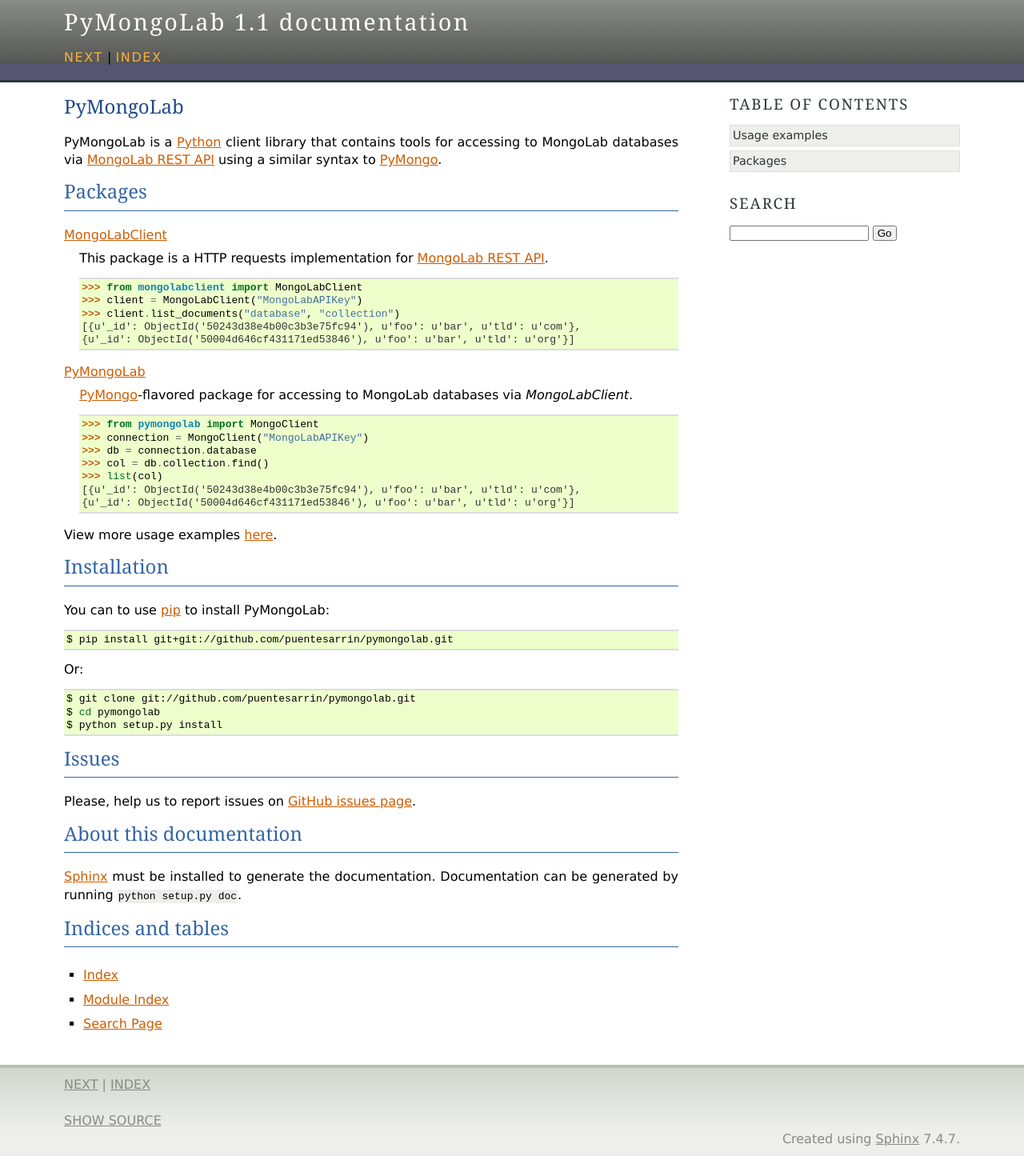
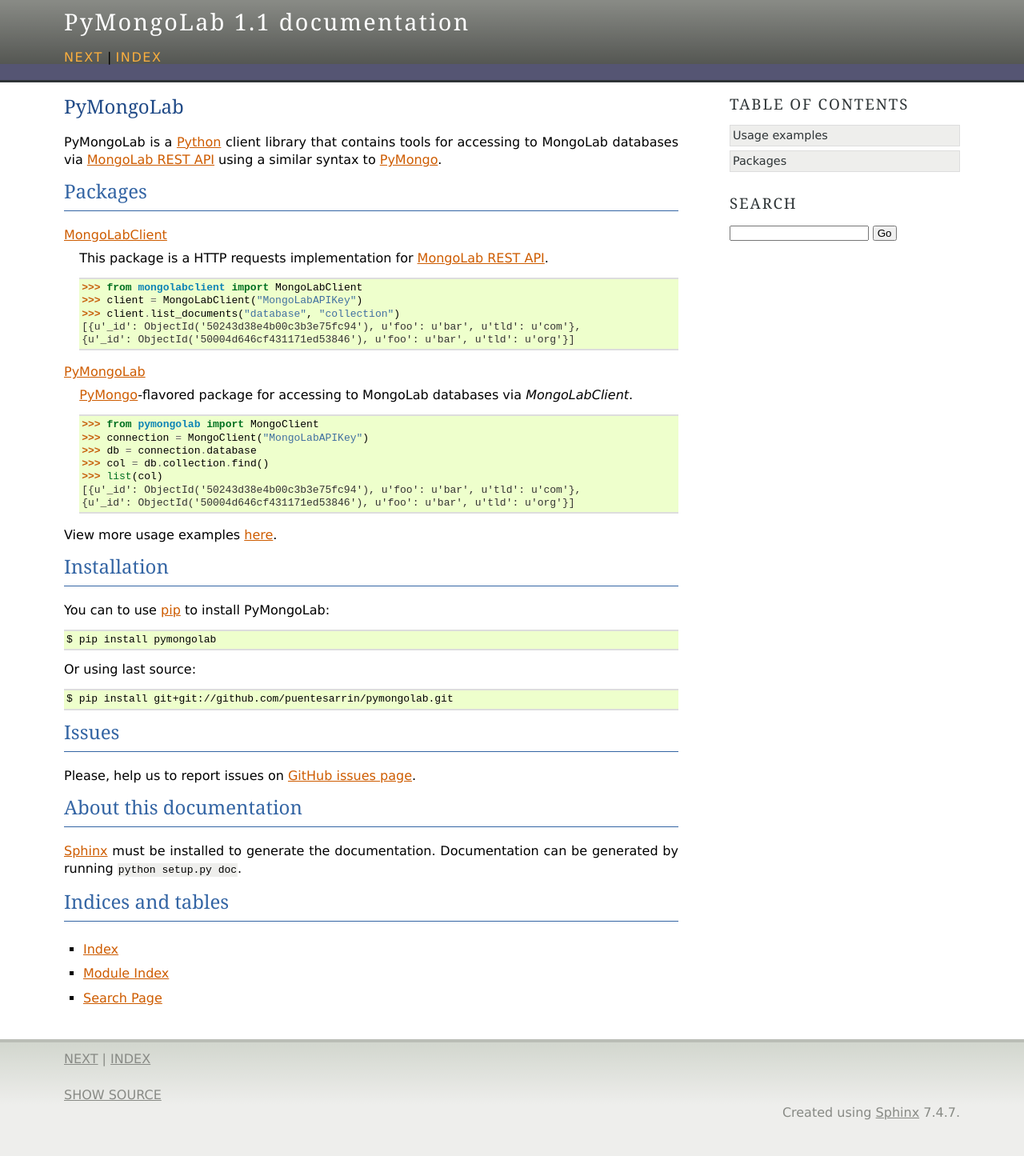
Before and after one commit to puentesarrin/pymongolab, a Sphinx documentation site: the page built from doc/index.rst, in a window 1280 px wide. Shown: the whole page at 80% size. Built offline with Sphinx 7.4.7, drawn with Linux system fonts in a browser that asks for light colours; formulas are drawn with MathJax 3; after the commit the page ends 1413 px from its top, so only the background shows below that.

Commit message:
Improving install details

```diff
--- a/doc/index.rst
+++ b/doc/index.rst
@@ -42,15 +42,13 @@
 
 .. code-block:: bash
 
-   $ pip install git+git://github.com/puentesarrin/pymongolab.git
+   $ pip install pymongolab
 
-Or:
+Or using last source:
 
 .. code-block:: bash
 
-   $ git clone git://github.com/puentesarrin/pymongolab.git
-   $ cd pymongolab
-   $ python setup.py install
+   $ pip install git+git://github.com/puentesarrin/pymongolab.git
 
 
 Issues
```
Also changed, not shown: README.rst (+12 -0 lines).
